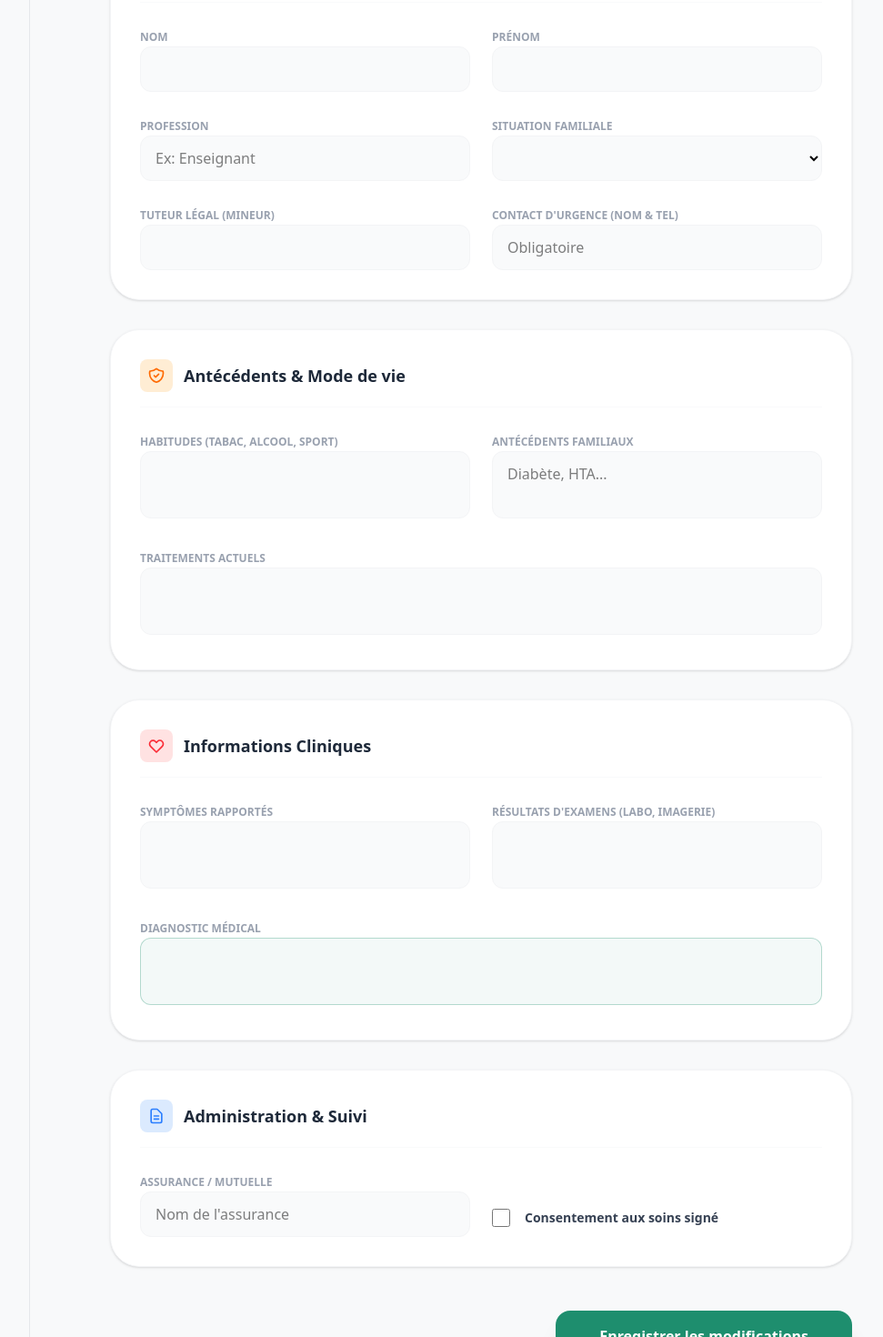
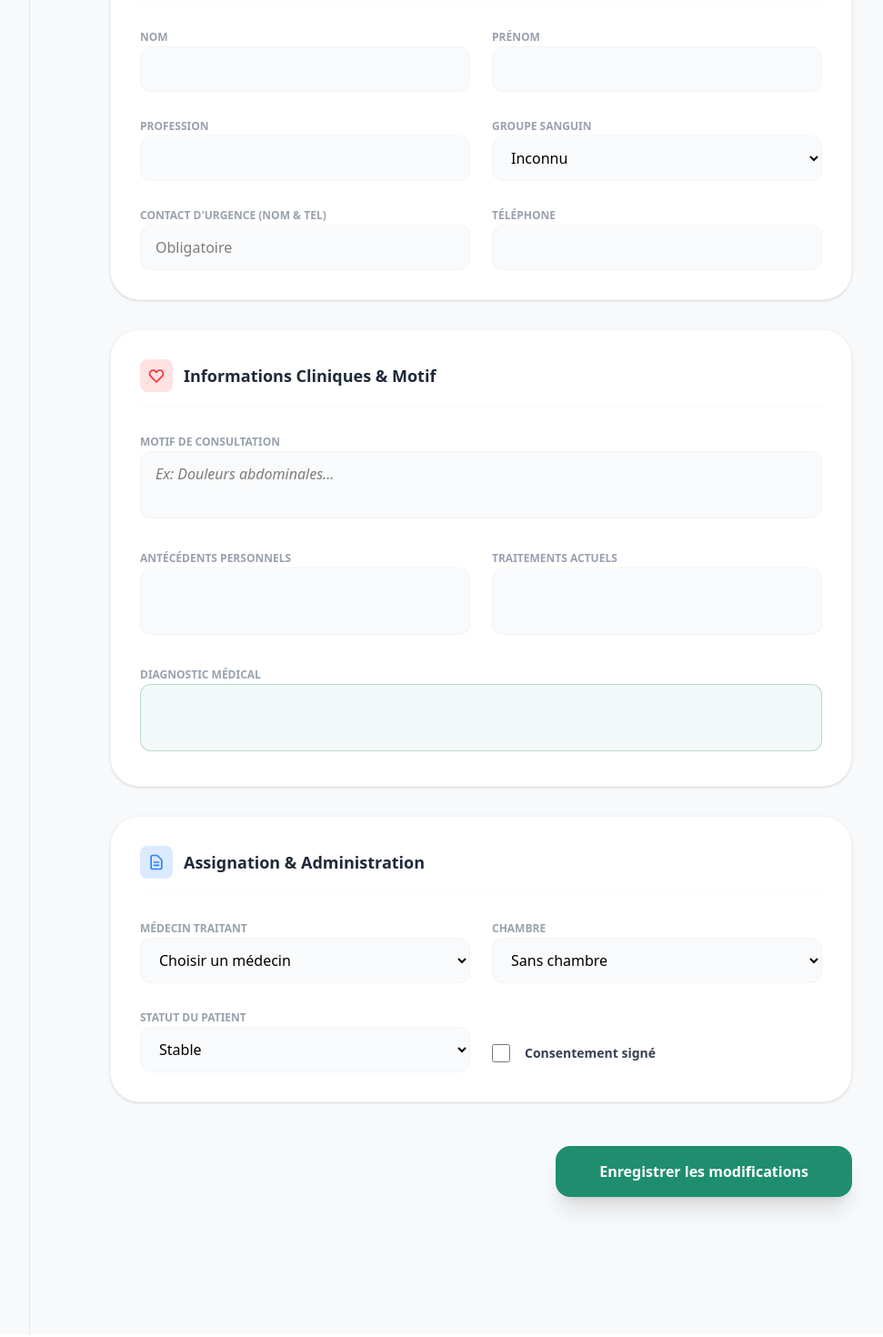
Before and after one commit to ATTOLOUDylan/Hospital_management-, a Vue app: page /patients-form/1 in a window 1280 px wide. Shown: the part 320-1790 px from the top of the page at 91% size, without its empty margins (255-1226 px from the left). Built offline with nearby package versions, Linux system fonts and the light colour scheme.

Commit message:
Erreur de patient réglé

```diff
--- a/src/Components/PatientsForm.vue
+++ b/src/Components/PatientsForm.vue
@@ -1,5 +1,3 @@
-
-<!-- PatientForm -->
 <script setup>
 import { computed, reactive, onMounted, watch } from "vue";
 import { useRouter, useRoute } from "vue-router";
@@ -7,24 +5,22 @@ import { useRouter, useRoute } from "vue-router";
 const router = useRouter();
 const route = useRoute();
 
-// Détermine si on est en mode édition
 const isEditing = computed(() => !!route.params.id);
 
-// 1. OBJET PATIENT COMPLÉTÉ (Tous les nouveaux champs sont ici)
+// 1. OBJET PATIENT SYNCHRONISÉ AVEC PATIENTDETAIL
 const patient = reactive({
   id: null,
   firstName: "",
   lastName: "",
   gender: "masculin",
-  bloodGroup: "",
-  status: "",
+  bloodGroup: "",       // Requis pour les détails
+  status: "stable",     // Requis pour les détails (stable/critique)
   phone: "",
   doctorId: null,
   doctorName: "",
   roomId: null,
   roomName: "",
-  // --- Nouveaux champs ajoutés ---
-  familyStatus: "",
+  familyStatus: "célibataire",
   profession: "",
   guardianName: "",
   emergencyContact: "",
@@ -32,7 +28,7 @@ const patient = reactive({
   familyHistory: "",
   personalHistory: "",
   currentTreatments: "",
-  consultationReason: "",
+  consultationReason: "", // Requis pour les détails
   symptoms: "",
   diagnosis: "",
   testResults: "",
@@ -40,11 +36,9 @@ const patient = reactive({
   consentSigned: false,
 });
 
-// Données auxiliaires
 const doctors = reactive([]);
 const rooms = reactive([]);
 
-// Charger médecins, chambres et patient à éditer
 onMounted(() => {
   const savedDoctors = localStorage.getItem("doctors");
   doctors.push(...(savedDoctors ? JSON.parse(savedDoctors) : []));
@@ -56,35 +50,24 @@ onMounted(() => {
     const savedPatients = JSON.parse(localStorage.getItem("patients") || "[]");
     const existing = savedPatients.find(p => p.id === Number(route.params.id));
     if (existing) {
-      // Object.assign recopie toutes les propriétés existantes dans l'objet réactif
       Object.assign(patient, existing);
     }
   }
 });
 
-// 🔹 Watch : mettre à jour doctorName
-watch(
-  () => patient.doctorId,
-  (newId) => {
-    const selectedDoctor = doctors.find(d => d.id === Number(newId));
-    patient.doctorName = selectedDoctor ? selectedDoctor.name : "";
-  }
-);
+watch(() => patient.doctorId, (newId) => {
+  const selectedDoctor = doctors.find(d => d.id === Number(newId));
+  patient.doctorName = selectedDoctor ? selectedDoctor.name : "";
+});
 
-// 🔹 Watch : mettre à jour roomName
-watch(
-  () => patient.roomId,
-  (newId) => {
-    const selectedRoom = rooms.find(r => r.id === Number(newId));
-    patient.roomName = selectedRoom ? selectedRoom.numero : "";
-  }
-);
+watch(() => patient.roomId, (newId) => {
+  const selectedRoom = rooms.find(r => r.id === Number(newId));
+  patient.roomName = selectedRoom ? selectedRoom.numero : "";
+});
 
-// 2. SAUVEGARDE (Inclusion automatique de tous les champs réactifs)
 function savePatient() {
   const savedPatients = JSON.parse(localStorage.getItem("patients") || "[]");
 
-  // On s'assure que les noms sont synchronisés avant de sauvegarder
   const selectedDoctor = doctors.find(d => d.id === Number(patient.doctorId));
   patient.doctorName = selectedDoctor ? selectedDoctor.name : null;
 
@@ -94,11 +77,9 @@ function savePatient() {
   if (isEditing.value) {
     const index = savedPatients.findIndex(p => p.id === patient.id);
     if (index !== -1) {
-      // Sauvegarde de l'objet patient complet (incluant les nouveaux champs)
       savedPatients[index] = { ...patient };
     }
   } else {
-    // Création d'un nouveau patient
     savedPatients.push({
       ...patient,
       id: Date.now(),
@@ -107,8 +88,6 @@ function savePatient() {
   }
 
   localStorage.setItem("patients", JSON.stringify(savedPatients));
-
-  // Redirection vers la liste
   router.push({ name: "Patients" });
 }
 </script>
@@ -150,44 +129,19 @@ function savePatient() {
             <input v-model="patient.firstName" type="text" class="w-full px-4 py-3 rounded-xl border border-gray-100 bg-gray-50 focus:bg-white outline-none" required />
           </div>
           <div class="space-y-2"><label class="text-xs font-black uppercase text-gray-400">Profession</label>
-            <input v-model="patient.profession" type="text" placeholder="Ex: Enseignant" class="w-full px-4 py-3 rounded-xl border border-gray-100 bg-gray-50 focus:bg-white outline-none" />
+            <input v-model="patient.profession" type="text" class="w-full px-4 py-3 rounded-xl border border-gray-100 bg-gray-50 focus:bg-white outline-none" />
           </div>
-          <div class="space-y-2"><label class="text-xs font-black uppercase text-gray-400">Situation Familiale</label>
-            <select v-model="patient.familyStatus" class="w-full px-4 py-3 rounded-xl border border-gray-100 bg-gray-50 outline-none">
-              <option value="célibataire">Célibataire</option>
-              <option value="marié">Marié(e)</option>
-              <option value="divorcé">Divorcé(e)</option>
-              <option value="veuf">Veuf/Veuve</option>
+          <div class="space-y-2"><label class="text-xs font-black uppercase text-gray-400">Groupe Sanguin</label>
+            <select v-model="patient.bloodGroup" class="w-full px-4 py-3 rounded-xl border border-gray-100 bg-gray-50 outline-none">
+              <option value="">Inconnu</option>
+              <option v-for="group in ['A+', 'A-', 'B+', 'B-', 'AB+', 'AB-', 'O+', 'O-']" :key="group" :value="group">{{ group }}</option>
             </select>
-          </div>
-          <div class="space-y-2"><label class="text-xs font-black uppercase text-gray-400">Tuteur légal (mineur)</label>
-            <input v-model="patient.guardianName" type="text" class="w-full px-4 py-3 rounded-xl border border-gray-100 bg-gray-50 focus:bg-white outline-none" />
           </div>
           <div class="space-y-2"><label class="text-xs font-black uppercase text-gray-400">Contact d'urgence (Nom & Tel)</label>
             <input v-model="patient.emergencyContact" type="text" placeholder="Obligatoire" class="w-full px-4 py-3 rounded-xl border border-gray-100 bg-gray-50 focus:bg-white outline-none" required />
           </div>
-        </div>
-      </div>
-
-      <div class="bg-white rounded-[2rem] p-8 shadow-sm border border-gray-100">
-        <div class="flex items-center gap-3 mb-6 border-b border-gray-50 pb-4">
-          <div class="p-2 bg-orange-100 rounded-lg text-orange-500">
-            <svg class="w-5 h-5" fill="none" stroke="currentColor" viewBox="0 0 24 24"><path stroke-linecap="round" stroke-linejoin="round" stroke-width="2" d="M9 12l2 2 4-4m5.618-4.016A11.955 11.955 0 0112 2.944a11.955 11.955 0 01-8.618 3.04A12.02 12.02 0 003 9c0 5.591 3.824 10.29 9 11.622 5.176-1.332 9-6.03 9-11.622 0-1.042-.133-2.052-.382-3.016z" /></svg>
-          </div>
-          <h2 class="text-lg font-bold text-gray-800">Antécédents & Mode de vie</h2>
-        </div>
-
-        <div class="space-y-6">
-          <div class="grid grid-cols-1 md:grid-cols-2 gap-6">
-             <div class="space-y-2"><label class="text-xs font-black uppercase text-gray-400">Habitudes (Tabac, Alcool, Sport)</label>
-              <textarea v-model="patient.lifestyle" rows="2" class="w-full px-4 py-3 rounded-xl border border-gray-100 bg-gray-50 focus:bg-white outline-none resize-none"></textarea>
-            </div>
-            <div class="space-y-2"><label class="text-xs font-black uppercase text-gray-400">Antécédents Familiaux</label>
-              <textarea v-model="patient.familyHistory" rows="2" class="w-full px-4 py-3 rounded-xl border border-gray-100 bg-gray-50 focus:bg-white outline-none resize-none" placeholder="Diabète, HTA..."></textarea>
-            </div>
-          </div>
-          <div class="space-y-2"><label class="text-xs font-black uppercase text-gray-400">Traitements actuels</label>
-            <textarea v-model="patient.currentTreatments" rows="2" class="w-full px-4 py-3 rounded-xl border border-gray-100 bg-gray-50 focus:bg-white outline-none resize-none"></textarea>
+          <div class="space-y-2"><label class="text-xs font-black uppercase text-gray-400">Téléphone</label>
+            <input v-model="patient.phone" type="text" class="w-full px-4 py-3 rounded-xl border border-gray-100 bg-gray-50 focus:bg-white outline-none" />
           </div>
         </div>
       </div>
@@ -197,16 +151,20 @@ function savePatient() {
           <div class="p-2 bg-red-100 rounded-lg text-red-500">
             <svg class="w-5 h-5" fill="none" stroke="currentColor" viewBox="0 0 24 24"><path stroke-linecap="round" stroke-linejoin="round" stroke-width="2" d="M4.318 6.318a4.5 4.5 0 000 6.364L12 20.364l7.682-7.682a4.5 4.5 0 00-6.364-6.364L12 7.636l-1.318-1.318a4.5 4.5 0 00-6.364 0z" /></svg>
           </div>
-          <h2 class="text-lg font-bold text-gray-800">Informations Cliniques</h2>
+          <h2 class="text-lg font-bold text-gray-800">Informations Cliniques & Motif</h2>
         </div>
 
         <div class="space-y-6">
+          <div class="space-y-2">
+            <label class="text-xs font-black uppercase text-gray-400">Motif de consultation</label>
+            <textarea v-model="patient.consultationReason" rows="2" class="w-full px-4 py-3 rounded-xl border border-gray-100 bg-gray-50 focus:bg-white outline-none resize-none italic" placeholder="Ex: Douleurs abdominales..."></textarea>
+          </div>
           <div class="grid grid-cols-1 md:grid-cols-2 gap-6">
-            <div class="space-y-2"><label class="text-xs font-black uppercase text-gray-400">Symptômes rapportés</label>
-              <textarea v-model="patient.symptoms" rows="2" class="w-full px-4 py-3 rounded-xl border border-gray-100 bg-gray-50 focus:bg-white outline-none resize-none"></textarea>
+            <div class="space-y-2"><label class="text-xs font-black uppercase text-gray-400">Antécédents Personnels</label>
+              <textarea v-model="patient.personalHistory" rows="2" class="w-full px-4 py-3 rounded-xl border border-gray-100 bg-gray-50 focus:bg-white outline-none resize-none"></textarea>
             </div>
-            <div class="space-y-2"><label class="text-xs font-black uppercase text-gray-400">Résultats d'examens (Labo, Imagerie)</label>
-              <textarea v-model="patient.testResults" rows="2" class="w-full px-4 py-3 rounded-xl border border-gray-100 bg-gray-50 focus:bg-white outline-none resize-none"></textarea>
+            <div class="space-y-2"><label class="text-xs font-black uppercase text-gray-400">Traitements actuels</label>
+              <textarea v-model="patient.currentTreatments" rows="2" class="w-full px-4 py-3 rounded-xl border border-gray-100 bg-gray-50 focus:bg-white outline-none resize-none"></textarea>
             </div>
           </div>
           <div class="space-y-2"><label class="text-xs font-black uppercase text-gray-400">Diagnostic Médical</label>
@@ -220,16 +178,34 @@ function savePatient() {
           <div class="p-2 bg-blue-100 rounded-lg text-blue-500">
             <svg class="w-5 h-5" fill="none" stroke="currentColor" viewBox="0 0 24 24"><path stroke-linecap="round" stroke-linejoin="round" stroke-width="2" d="M9 12h6m-6 4h6m2 5H7a2 2 0 01-2-2V5a2 2 0 012-2h5.586a1 1 0 01.707.293l5.414 5.414a1 1 0 01.293.707V19a2 2 0 01-2 2z" /></svg>
           </div>
-          <h2 class="text-lg font-bold text-gray-800">Administration & Suivi</h2>
+          <h2 class="text-lg font-bold text-gray-800">Assignation & Administration</h2>
         </div>
 
         <div class="grid grid-cols-1 md:grid-cols-2 gap-6">
-          <div class="space-y-2"><label class="text-xs font-black uppercase text-gray-400">Assurance / Mutuelle</label>
-            <input v-model="patient.insurance" type="text" placeholder="Nom de l'assurance" class="w-full px-4 py-3 rounded-xl border border-gray-100 bg-gray-50 focus:bg-white outline-none" />
+          <div class="space-y-2">
+            <label class="text-xs font-black uppercase text-gray-400">Médecin Traitant</label>
+            <select v-model="patient.doctorId" class="w-full px-4 py-3 rounded-xl border border-gray-100 bg-gray-50 outline-none" required>
+              <option :value="null" disabled>Choisir un médecin</option>
+              <option v-for="doc in doctors" :key="doc.id" :value="doc.id">Dr. {{ doc.name }}</option>
+            </select>
+          </div>
+          <div class="space-y-2">
+            <label class="text-xs font-black uppercase text-gray-400">Chambre</label>
+            <select v-model="patient.roomId" class="w-full px-4 py-3 rounded-xl border border-gray-100 bg-gray-50 outline-none">
+              <option :value="null">Sans chambre</option>
+              <option v-for="room in rooms" :key="room.id" :value="room.id">N° {{ room.numero }}</option>
+            </select>
+          </div>
+          <div class="space-y-2">
+            <label class="text-xs font-black uppercase text-gray-400">Statut du patient</label>
+            <select v-model="patient.status" class="w-full px-4 py-3 rounded-xl border border-gray-100 bg-gray-50 outline-none">
+              <option value="stable">Stable</option>
+              <option value="critique">Critique</option>
+            </select>
           </div>
           <div class="flex items-center gap-4 mt-8">
             <input v-model="patient.consentSigned" type="checkbox" id="consent" class="w-5 h-5 accent-[#1E8E6E]" />
-            <label for="consent" class="text-sm font-bold text-gray-700">Consentement aux soins signé</label>
+            <label for="consent" class="text-sm font-bold text-gray-700">Consentement signé</label>
           </div>
         </div>
       </div>
```
